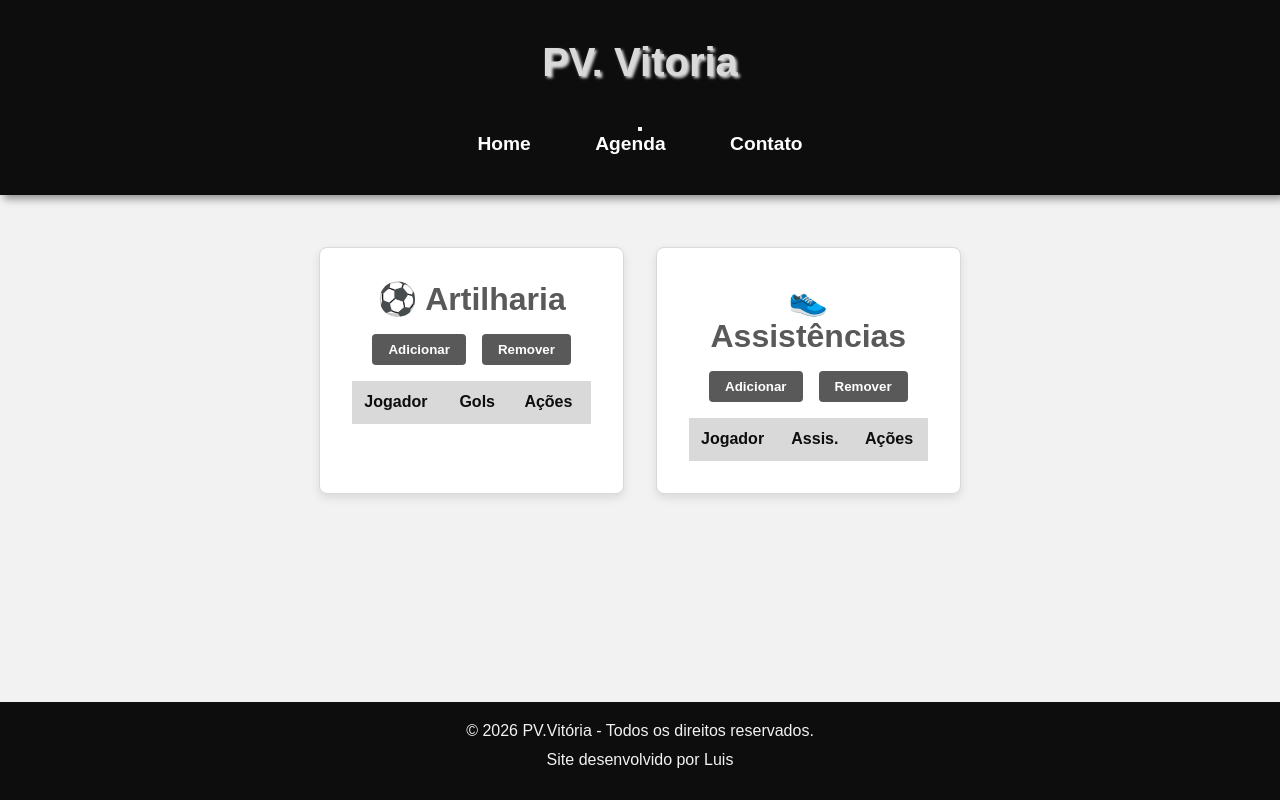
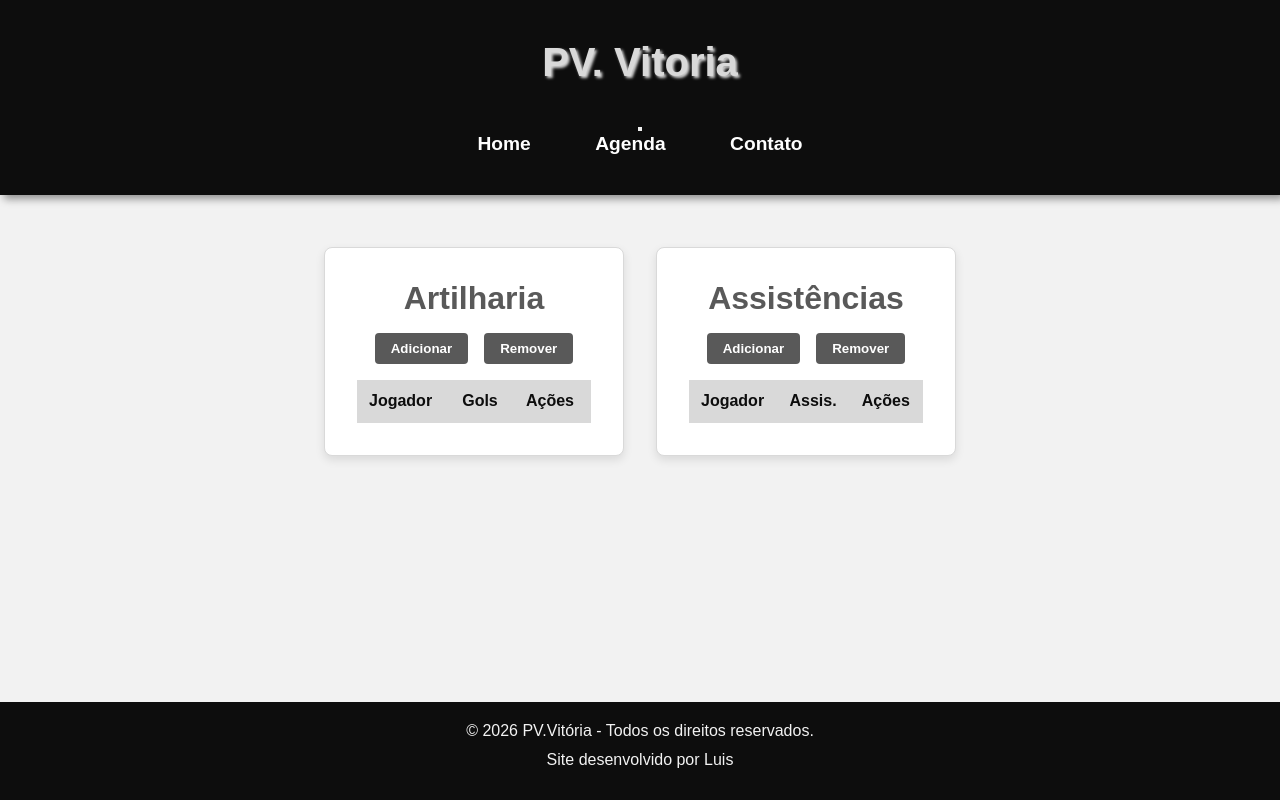
Before and after one commit to luisootavioramos-max/pv.vitoria, a plain HTML site: page destaques.html in a window 1280 px wide. Drawn offline with Linux system fonts and the light colour scheme.

Commit message:
Update destaques.html

```diff
--- a/destaques.html
+++ b/destaques.html
@@ -27,7 +27,7 @@
     <main>
         <section class="stats-container">
             <article class="cardlista">
-                <h2>⚽ Artilharia</h2>
+                <h2> Artilharia</h2>
                 <div class="button-group">
                     <button class="btn-add" id="addArtilharia">Adicionar</button>
                     <button class="btn-remove" id="removeArtilharia">Remover</button>
@@ -45,7 +45,7 @@
             </article>
 
             <article class="cardlista">
-                <h2>👟 Assistências</h2>
+                <h2> Assistências</h2>
                 <div class="button-group">
                     <button class="btn-add" id="addAssistencias">Adicionar</button>
                     <button class="btn-remove" id="removeAssistencias">Remover</button>
```
